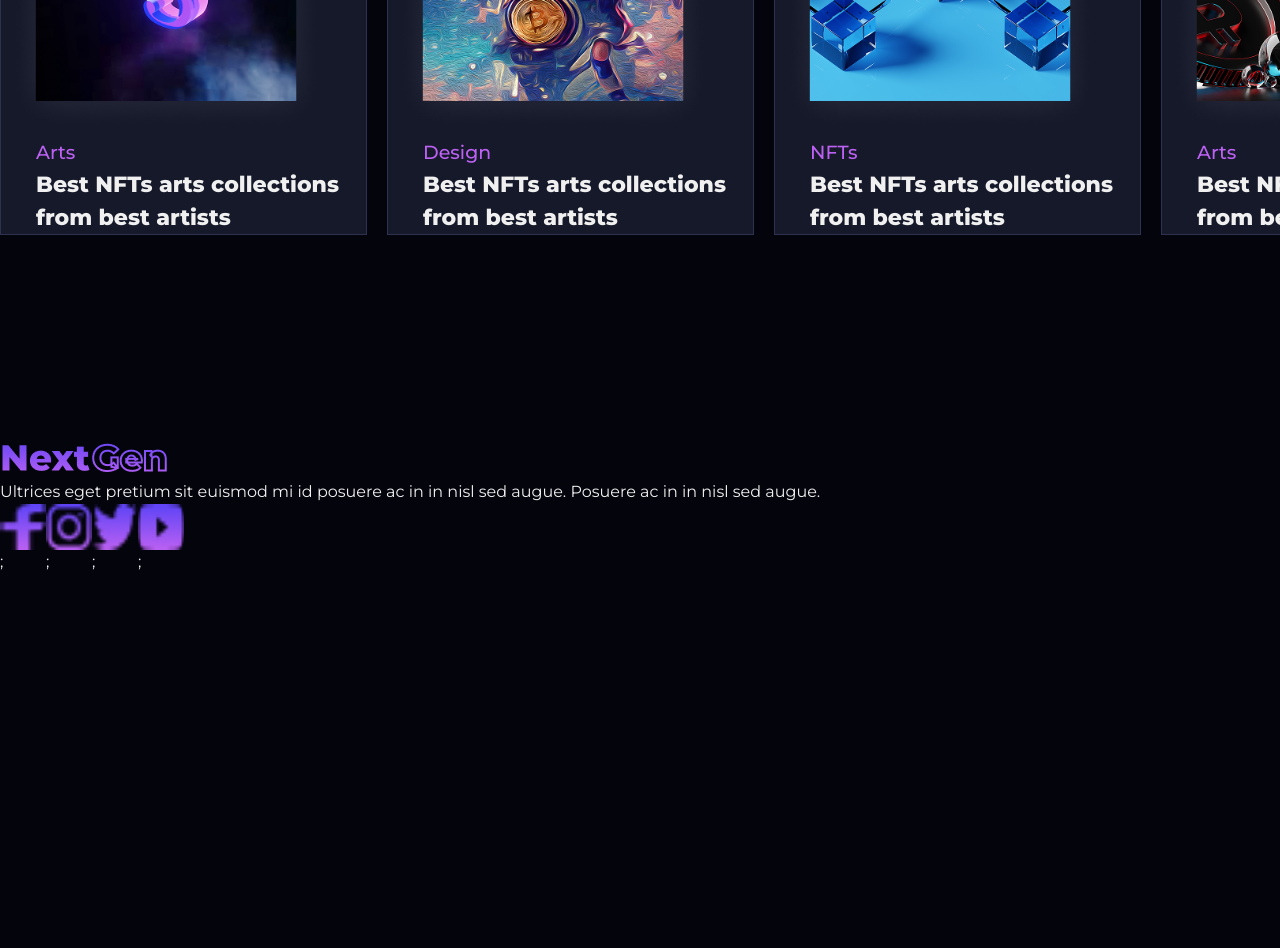
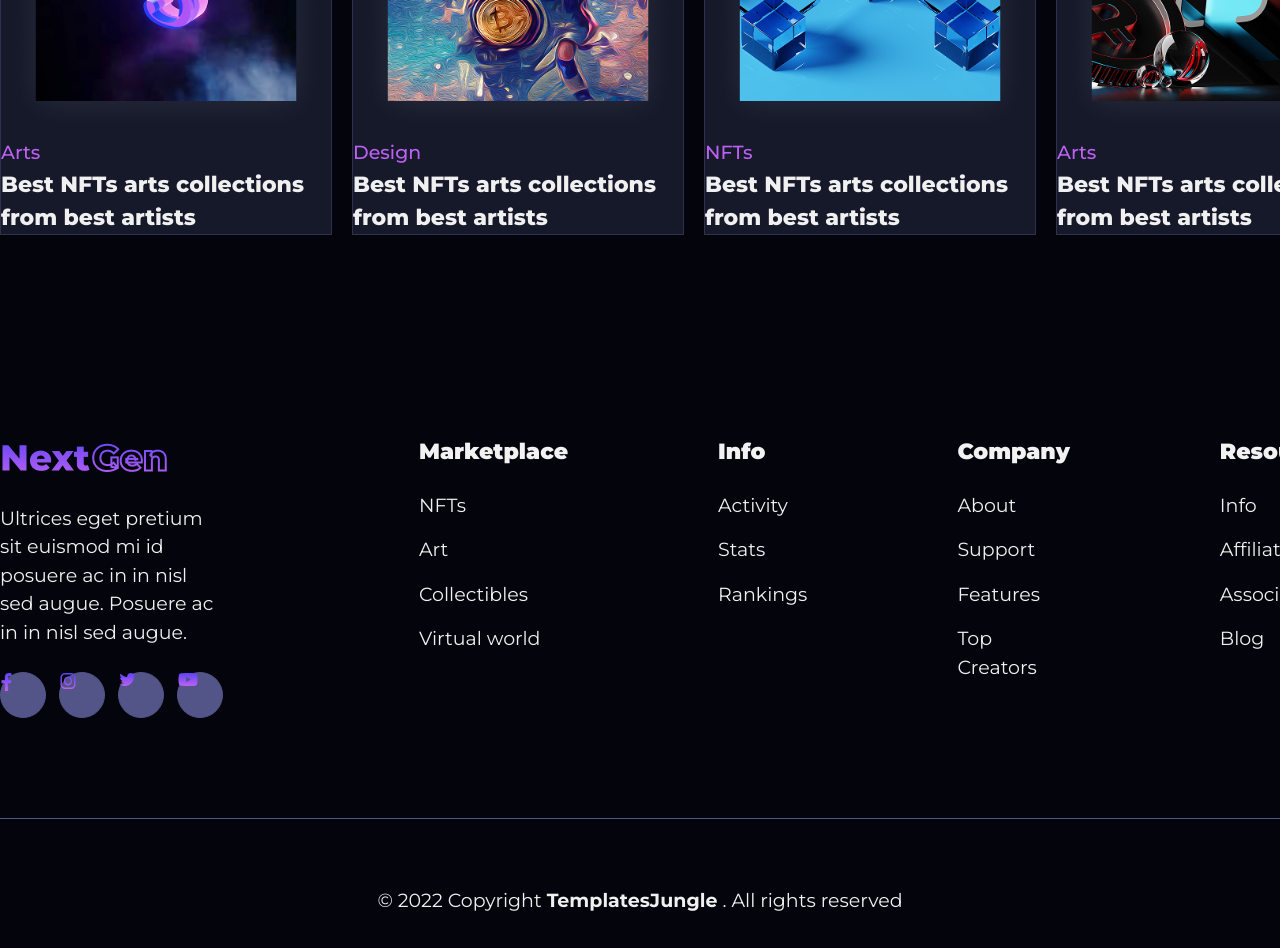
Before and after one commit to Riajul-56/NextGen, a React (Vite) app: page / in a window 1280 px wide. Shown: the part 4940-5888 px from the top of the page. Before the commit the page ends 5514 px from the top, so only its background shows below. Built offline with nearby package versions, Linux system fonts and the light colour scheme.

Commit message:
footer section ongoing

```diff
--- a/src/components/BlogCard.jsx
+++ b/src/components/BlogCard.jsx
@@ -1,16 +1,17 @@
 import React from "react";
+import Flex from "./Flex";
 
 const BlogCard = ({ img, h6 }) => {
   return (
-    <div className="bg-[#16192A]  border border-[#2E3150]">
+    <Flex className="flex-col bg-[#16192A]  border border-[#2E3150] items-center">
       <img src={img} className="w-[330px] h-[330px]" />
-      <div className="pl-[35px]">
+      <div>
         <h6 className="text-primary_text font-medium text-[19px] ">{h6}</h6>
         <p className="text-second_text font-extrabold text-[22px] w-[330px]">
           Best NFTs arts collections from best artists
         </p>
       </div>
-    </div>
+    </Flex>
   );
 };
 
--- a/src/components/SocialMedia.jsx
+++ b/src/components/SocialMedia.jsx
@@ -3,8 +3,8 @@ import Flex from "./Flex";
 
 const SocialMedia = ({ img }) => {
   return (
-    <div>
-      <img src={img} className="w-[46px] h-[46px]" />;
+    <div className="w-[46px] h-[46px] bg-[#535488] border border-[#535488] rounded-full">
+      <img src={img} />
     </div>
   );
 };
--- a/src/sections/Footer.jsx
+++ b/src/sections/Footer.jsx
@@ -8,26 +8,136 @@ import insta from "../assets/insta.png";
 import twiter from "../assets/twiter.png";
 import youtube from "../assets/youtube.png";
 
+let footerData = [
+  {
+    heading: "Marketplace",
+    links: [
+      {
+        name: "NFTs",
+        link: "#",
+      },
+      {
+        name: "Art",
+        link: "#",
+      },
+      {
+        name: "Collectibles",
+        link: "#",
+      },
+      {
+        name: "Virtual world",
+        link: "#",
+      },
+    ],
+  },
+
+  {
+    heading: "Info",
+    links: [
+      {
+        name: "Activity",
+        link: "#",
+      },
+      {
+        name: "Stats",
+        link: "#",
+      },
+      {
+        name: "Rankings",
+        link: "#",
+      },
+    ],
+  },
+
+  {
+    heading: "Company",
+    links: [
+      {
+        name: "About",
+        link: "#",
+      },
+      {
+        name: "Support",
+        link: "#",
+      },
+      {
+        name: "Features",
+        link: "#",
+      },
+      {
+        name: "Top Creators",
+        link: "#",
+      },
+    ],
+  },
+
+  {
+    heading: "Resources",
+    links: [
+      {
+        name: "Info",
+        link: "#",
+      },
+      {
+        name: "Affiliates",
+        link: "#",
+      },
+      {
+        name: "Associated",
+        link: "#",
+      },
+      {
+        name: "Blog",
+        link: "#",
+      },
+    ],
+  },
+];
+
 const Footer = () => {
   return (
     <footer>
+      <div className="border-b border-[#535488] pb-[100px] mb-9">
         <Container>
-        <Flex>
-          <div>
+          <Flex className="gap-[196px]">
+            <div className="w-[400px]">
               <img src={logo} />
-            <p>
-              Ultrices eget pretium sit euismod mi id posuere ac in in nisl sed
-              augue. Posuere ac in in nisl sed augue.
+              <p className="mt-[25px] mb-[25px] font-normal text-[19px]">
+                Ultrices eget pretium sit euismod mi id posuere ac in in nisl
+                sed augue. Posuere ac in in nisl sed augue.
               </p>
-            <Flex>
+              <Flex className="gap-[13px]  items-center">
                 <SocialMedia img={fb} />
                 <SocialMedia img={insta} />
                 <SocialMedia img={twiter} />
                 <SocialMedia img={youtube} />
               </Flex>
             </div>
+
+            <Flex className="gap-[150px]">
+              {footerData.map((item) => (
+                <div>
+                  <h2 className="text-text_title font-black text-[22px] mb-6">
+                    {item.heading}
+                  </h2>
+                  <ul>
+                    {item.links.map((item2) => (
+                      <li className="font-normal text-[19px] mb-4">
+                        {item2.name}
+                      </li>
+                    ))}
+                  </ul>
+                </div>
+              ))}
+            </Flex>
           </Flex>
         </Container>
+      </div>
+      <div className="text-center p-8">
+        <p className="font-normal text-[19px]">
+          © 2022 Copyright <span className="text-second.text font-bold text-[19px]">TemplatesJungle</span> . All rights reserved
+        </p>
+      </div>
     </footer>
   );
 };
```
Lines whose indentation alone changed are shown as unchanged.
